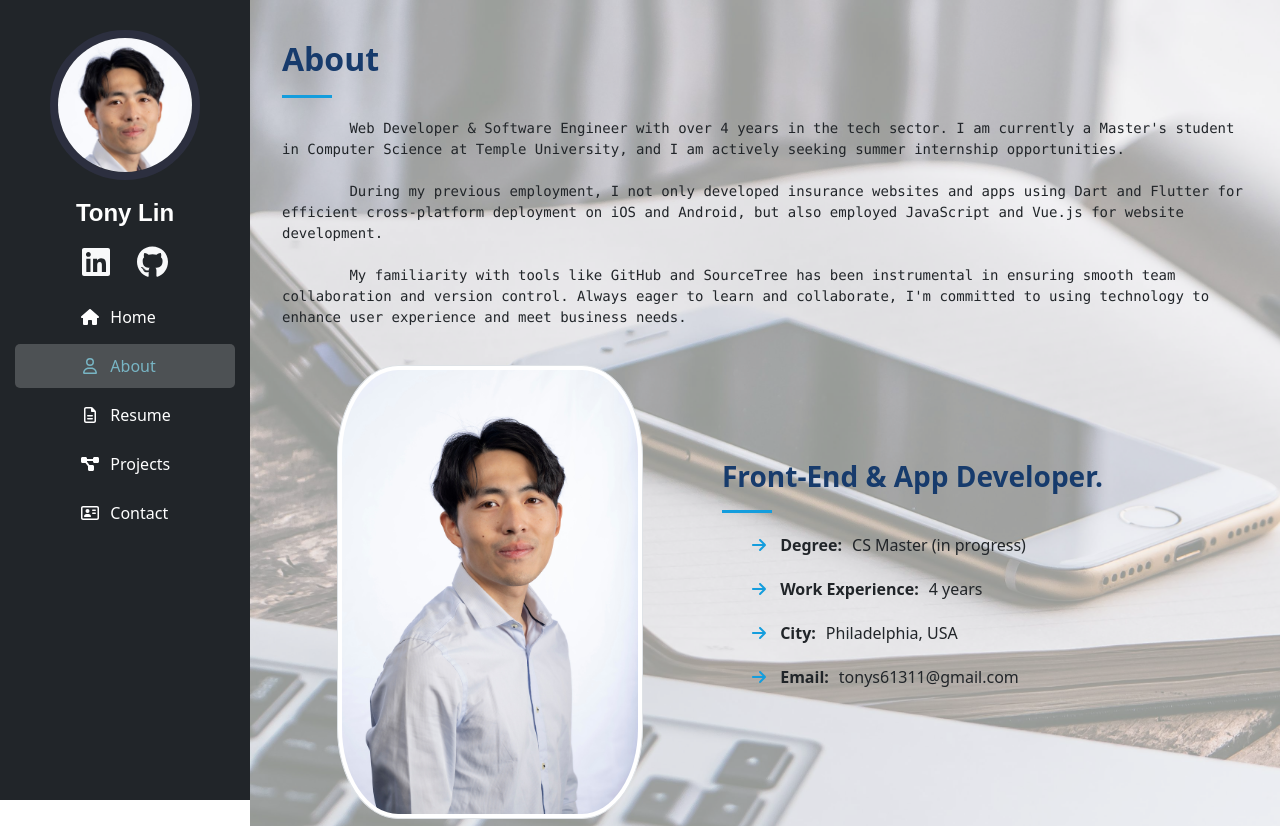
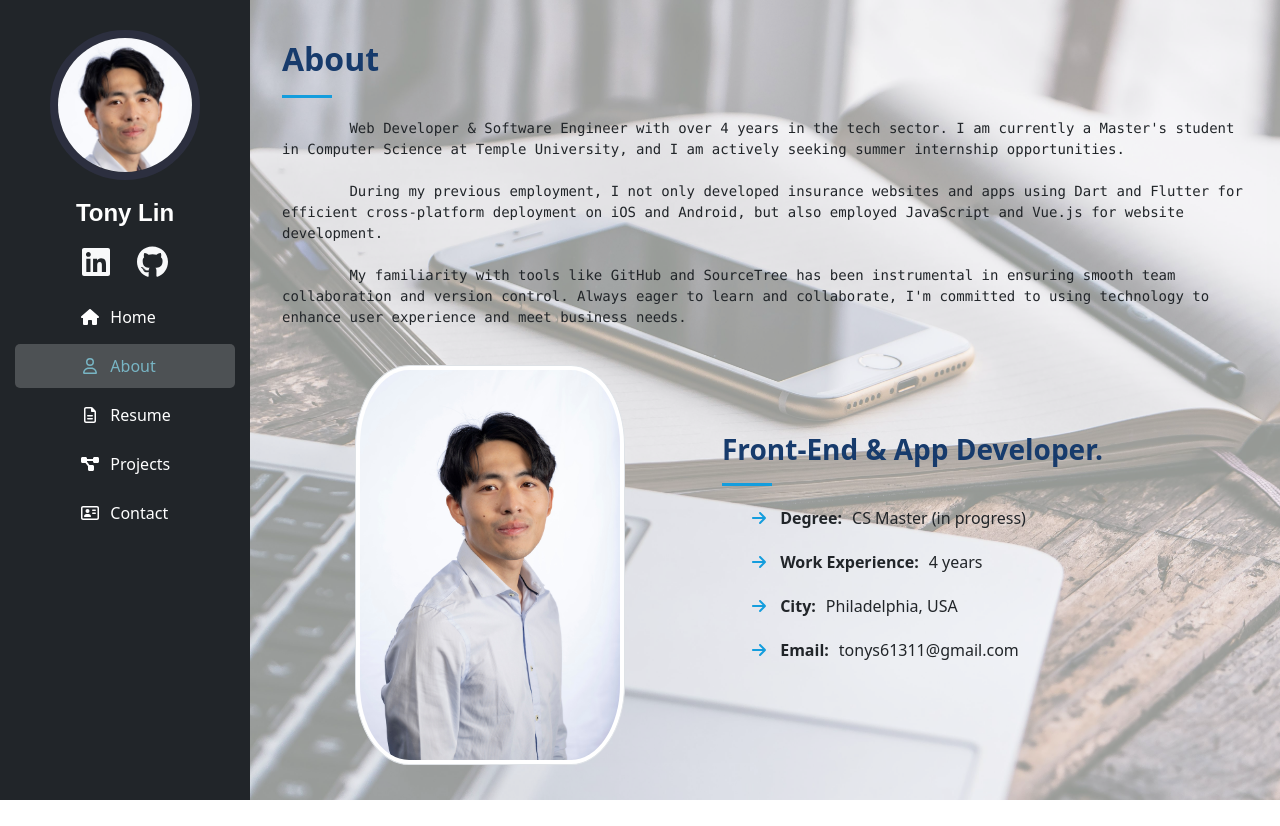
Before and after one commit to tonys61311/personal-portfolio, a Vue app: page /about in a window 1280 px wide. Shown: the top 826 px of the page. After the commit the page ends 800 px from the top, so only its background shows below. Built offline with nearby package versions, Linux system fonts and the light colour scheme.

Commit message:
fix the background overlay bug

```diff
--- a/src/App.vue
+++ b/src/App.vue
@@ -54,22 +54,19 @@ onMounted(() => {
 }
 
 .main-content {
-  position: relative;
+  // position: relative;
   background-image: url('@/assets/img/background.jpg'); // 设置背景图片
   background-size: cover; // 覆盖整个容器
   background-repeat: no-repeat; // 不重复背景图片
   overflow-y: auto; // 如果内容溢出，允许滚动
   // background-color: #ead8b372;
+  height: 100vh;
 }
 
 .custom-overlay {
-  position: absolute;
-  top: 0;
-  left: 0;
-  right: 0;
-  bottom: 0;
   background-color: rgba(255, 255, 255, 0.5); /* 半透明遮罩 */
   z-index: 1; /* 确保遮罩层位于内容之上 */
+  min-height: 100vh;
 }
 
 /* 确保 router-view 和其他内容能够正确显示在遮罩层之上 */
--- a/src/views/AboutView.vue
+++ b/src/views/AboutView.vue
@@ -10,7 +10,7 @@
         My familiarity with tools like GitHub and SourceTree has been instrumental in ensuring smooth team collaboration and version control. Always eager to learn and collaborate, I'm committed to using technology to enhance user experience and meet business needs.
       </pre>
       <div class="row align-items-center justify-content-evenly">
-        <div class="col-4" data-aos="fade-right">
+        <div class="col-4 d-flex justify-content-center" data-aos="fade-right">
           <img src="@/assets/img/avatar_3.jpg" class="img-fluid img-thumbnail">
         </div>
         <div class="col-6" data-aos="fade-left">
@@ -72,6 +72,8 @@ const technicalSkills = {
 
   .img-fluid {
     border-radius: 20%;
+    max-height:400px;
+    height: auto;
   }
 }
 
```
